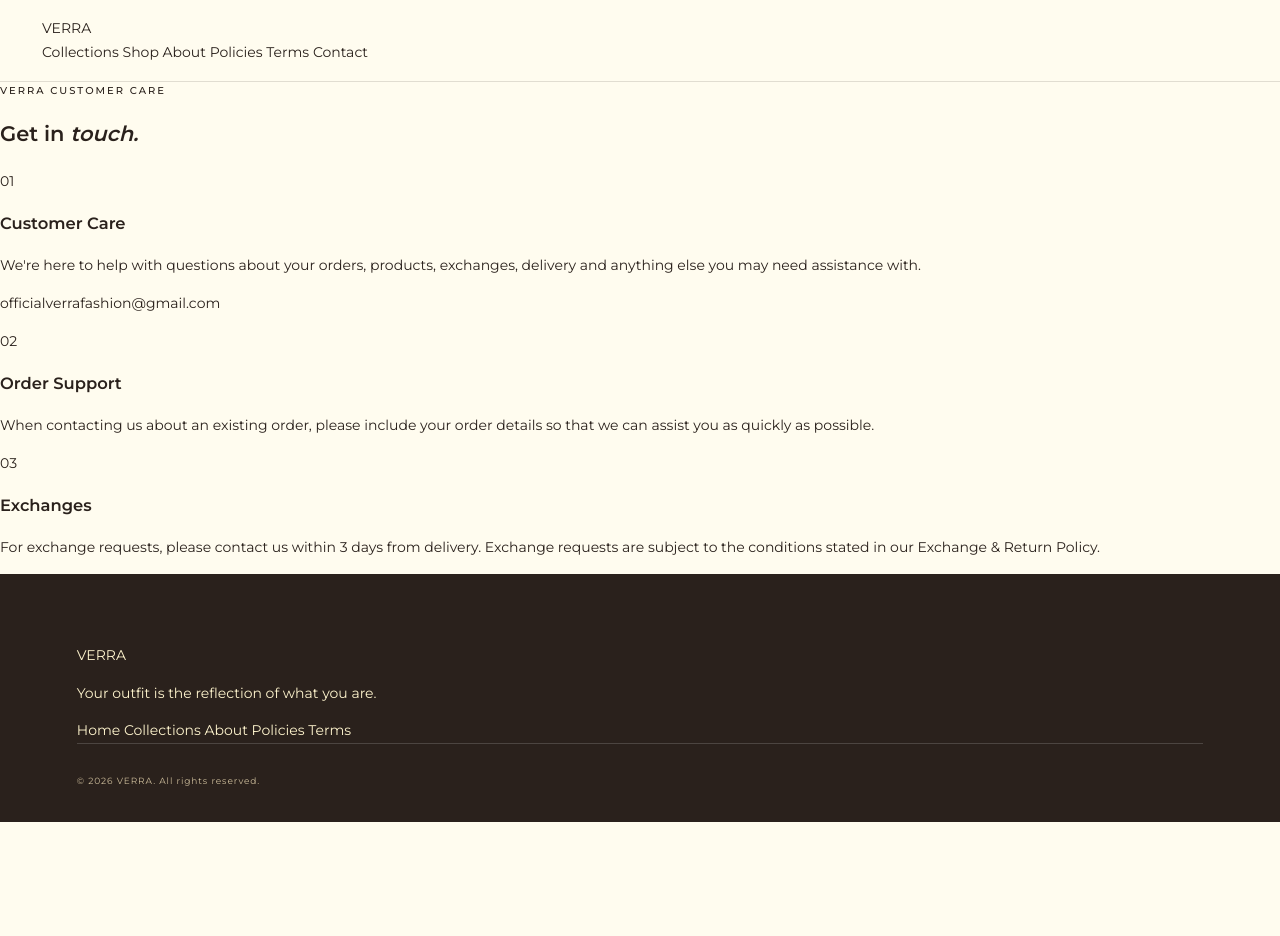
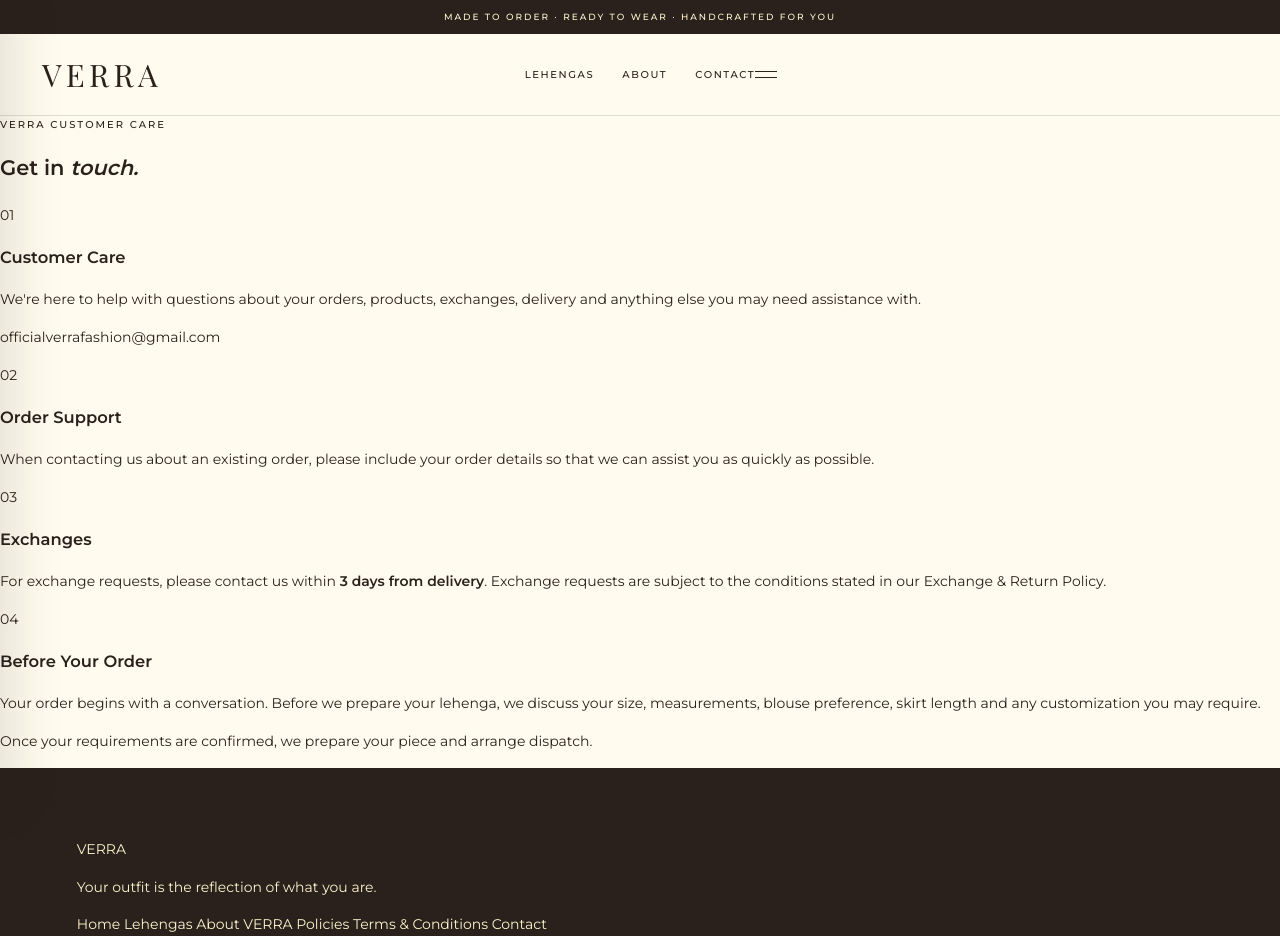
Before and after one commit to jeevita24/verra-website, a website: page contact.html in a window 1280 px wide. Shown: the top 936 px of the page. Before the commit the page ends 822 px from the top, so only its background shows below. Drawn offline with nearby package versions, Linux system fonts and the light colour scheme; a web font is replaced by a local one.

Commit message:
Update contact.html

```diff
--- a/contact.html
+++ b/contact.html
@@ -24,46 +24,86 @@
 
 <body>
 
+  <!-- ANNOUNCEMENT -->
+
+  <div class="announcement">
+    MADE TO ORDER · READY TO WEAR · HANDCRAFTED FOR YOU
+  </div>
+
+
+  <!-- HEADER -->
+
   <header class="site-header">
 
-  <div class="header-inner">
-
-    <a href="index.html" class="brand">
+    <a href="index.html" class="logo">
       VERRA
     </a>
 
-    <nav class="main-nav" aria-label="Main navigation">
+    <nav class="desktop-navigation">
+      <a href="products.html">LEHENGAS</a>
+      <a href="about.html">ABOUT</a>
+      <a href="contact.html">CONTACT</a>
+    </nav>
 
-      <a href="collections.html">
-        Collections
+    <button
+      class="menu-button"
+      data-menu-open
+      aria-label="Open menu"
+      aria-expanded="false"
+    >
+      <span></span>
+      <span></span>
+    </button>
+
+  </header>
+
+
+  <!-- MOBILE MENU -->
+
+  <div class="menu-overlay" data-menu-close></div>
+
+  <aside class="mobile-menu">
+
+    <button
+      class="menu-close"
+      data-menu-close
+      aria-label="Close menu"
+    >
+      ×
+    </button>
+
+    <nav class="mobile-navigation">
+
+      <a href="index.html">
+        HOME
       </a>
 
-      <a href="index.html#shop">
-        Shop
+      <a href="products.html">
+        LEHENGAS
       </a>
 
       <a href="about.html">
-        About
+        ABOUT VERRA
       </a>
 
       <a href="policies.html">
-        Policies
+        POLICIES
       </a>
 
       <a href="terms.html">
-        Terms
+        TERMS &amp; CONDITIONS
       </a>
 
       <a href="contact.html">
-        Contact
+        CONTACT
       </a>
 
     </nav>
 
-  </div>
+  </aside>
 
-</header>
 
+  <!-- CONTACT -->
 
   <main>
 
@@ -140,8 +180,34 @@
 
         <p>
           For exchange requests, please contact us within
-      3 days from delivery. Exchange requests are subject
-      to the conditions stated in our Exchange & Return Policy.
+          <strong>3 days from delivery</strong>. Exchange
+          requests are subject to the conditions stated in
+          our Exchange &amp; Return Policy.
+        </p>
+
+      </article>
+
+
+      <article class="policy-card">
+
+        <p class="policy-number">
+          04
+        </p>
+
+        <h3>
+          Before Your Order
+        </h3>
+
+        <p>
+          Your order begins with a conversation. Before we
+          prepare your lehenga, we discuss your size,
+          measurements, blouse preference, skirt length and
+          any customization you may require.
+        </p>
+
+        <p>
+          Once your requirements are confirmed, we prepare
+          your piece and arrange dispatch.
         </p>
 
       </article>
@@ -150,6 +216,8 @@
 
   </main>
 
+
+  <!-- FOOTER -->
 
   <footer class="site-footer">
 
@@ -174,12 +242,12 @@
           Home
         </a>
 
-      <a href="collections.html">
-        Collections
+        <a href="products.html">
+          Lehengas
         </a>
 
         <a href="about.html">
-        About
+          About VERRA
         </a>
 
         <a href="policies.html">
@@ -187,7 +255,11 @@
         </a>
 
         <a href="terms.html">
-        Terms
+          Terms &amp; Conditions
+        </a>
+
+        <a href="contact.html">
+          Contact
         </a>
 
       </div>
@@ -205,5 +277,8 @@
 
   </footer>
 
+
+  <script src="script.js"></script>
+
 </body>
 </html>
```
Lines whose indentation alone changed are shown as unchanged.
